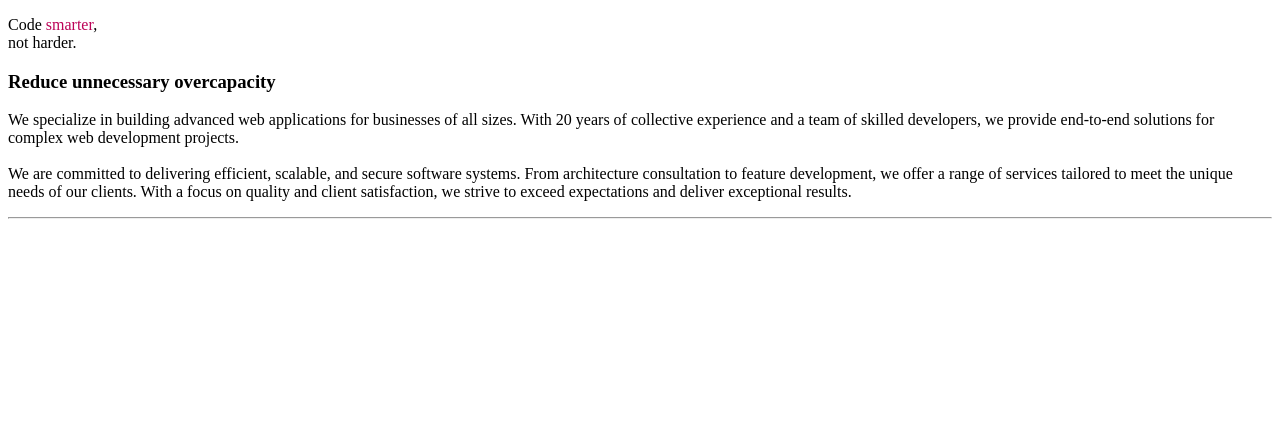
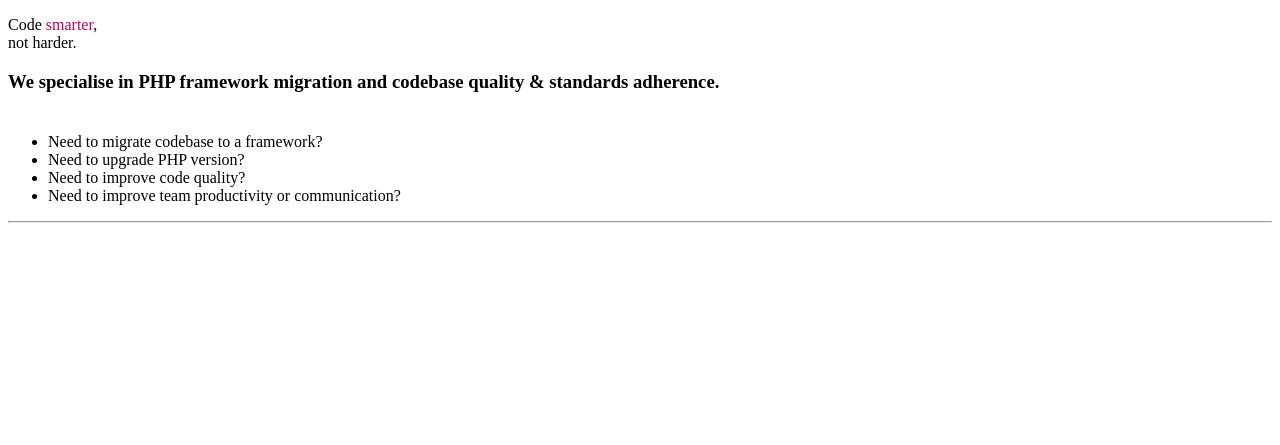
Before and after one commit to Kerrialn/tcpx.co.uk, a Symfony app: template templates/app/index.html.twig in a window 1280 px wide. Shown: the part 157-602 px from the top of the page. Run offline with Twig, Linux system fonts and the light colour scheme; the template is opened without the code that fills it, so the values that code supplies are empty; some libraries are stand-ins or nearby versions.

Commit message:
update landing page

```diff
--- a/templates/app/index.html.twig
+++ b/templates/app/index.html.twig
@@ -6,34 +6,39 @@
             <div class="col-12 col-md-8">
                 <div>
                     <div class="display-4 text-black fw-bold text-uppercase">
-                        Code <span style="color: #bc0357;">smarter</span>, <br/> not harder.</div>
-                    <h3 class="mb-5 text-muted">Reduce unnecessary overcapacity</h3>
+                        Code <span style="color: #bc0357;">smarter</span>, <br/> not harder.
+                    </div>
 
-                    <p>
-                        We specialize in building advanced web applications for businesses of all sizes. With 20 years of
-                        collective experience and a team of skilled developers, we provide end-to-end solutions for complex
-                        web development projects. <br/><br/>
-                        We are committed to delivering efficient, scalable, and secure software systems. From architecture
-                        consultation to feature development, we offer a range of services tailored to meet the unique needs
-                        of our clients. With a focus on quality and client satisfaction, we strive to exceed expectations
-                        and deliver exceptional results.
-                    </p>
+                    <h3 class="mb-5 mt-3">
+                        We specialise in PHP framework migration and codebase quality & standards
+                        adherence.<br/><br/>
+                    </h3>
+
+                    <ul class="fs-4">
+                        <li>Need to migrate codebase to a framework?</li>
+                        <li>Need to upgrade PHP version?</li>
+                        <li>Need to improve code quality?</li>
+                        <li>Need to improve team productivity or communication?</li>
+                    </ul>
                 </div>
 
                 <div class="row g-3 justify-content-around align-items-center">
                     <hr/>
                     <div class="col-4 col-md-3">
-                        <img class="img-fluid association-logo" src="{{ asset('images/assosiation/rwe-logo-300.png') }}">
+                        <img class="img-fluid association-logo"
+                             src="{{ asset('images/assosiation/rwe-logo-300.png') }}">
                     </div>
                     <div class="col-4 col-md-3">
                         <img class="img-fluid association-logo"
                              src="{{ asset('images/assosiation/vodafone-logo-300.png') }}">
                     </div>
                     <div class="col-4 col-md-3">
-                        <img class="img-fluid association-logo" src="{{ asset('images/assosiation/rector-logo-300.png') }}">
+                        <img class="img-fluid association-logo"
+                             src="{{ asset('images/assosiation/rector-logo-300.png') }}">
                     </div>
                     <div class="col-4 col-md-3">
-                        <img class="img-fluid association-logo" src="{{ asset('images/assosiation/townpoint-logo-300.png') }}">
+                        <img class="img-fluid association-logo"
+                             src="{{ asset('images/assosiation/townpoint-logo-300.png') }}">
                     </div>
                 </div>
             </div>
```
